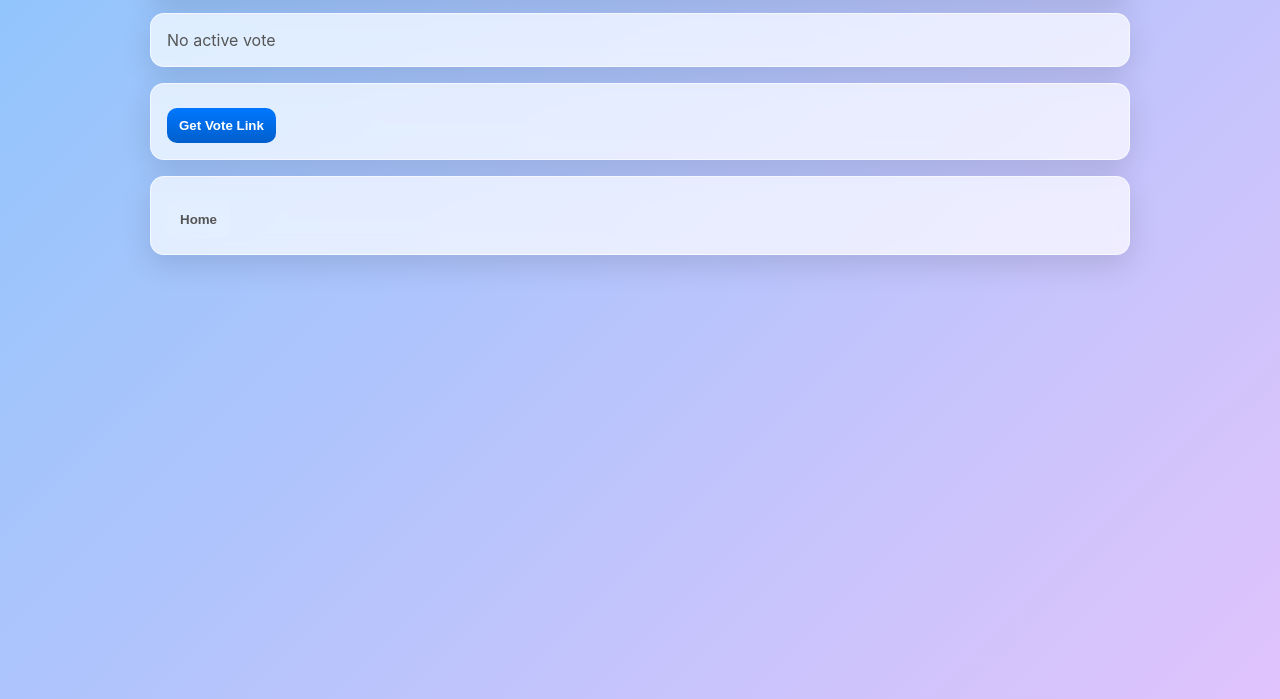
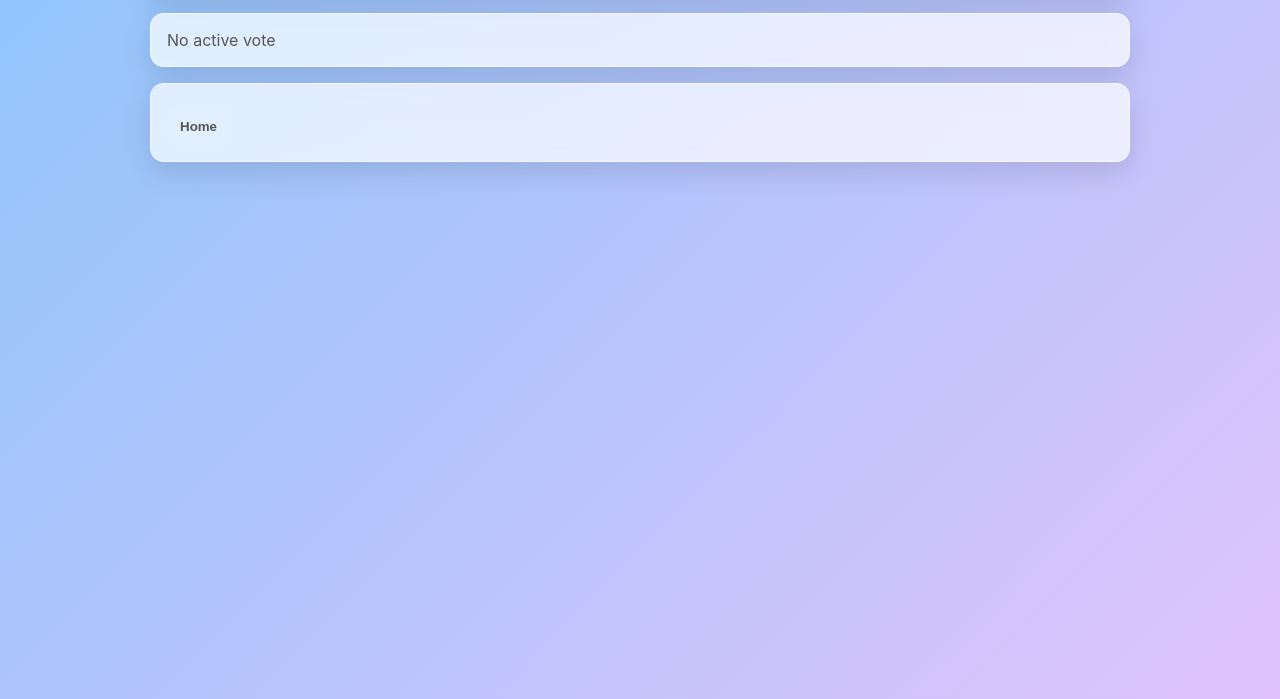
Before and after one commit to bearbunch/votemaster, a plain HTML site: page m/m/m/m/m/m/m/m/m/m/m/votemaster/current.html in a window 1280 px wide. Shown: the part 101-800 px from the top of the page. Drawn offline with Linux system fonts and the light colour scheme.

Commit message:
Update current.html
Signed-off-by: bearbunch <woodwardjake13@gmail.com>

```diff
--- a/m/m/m/m/m/m/m/m/m/m/m/votemaster/current.html
+++ b/m/m/m/m/m/m/m/m/m/m/m/votemaster/current.html
@@ -27,13 +27,6 @@
 
     <!-- Vote content -->
     <div id="currentCard" class="card"></div>
-
-    <!-- Share link button -->
-    <div class="card">
-      <div class="row">
-        <button class="btn btn-primary" onclick="showShareLinkPopup()">Get Vote Link</button>
-      </div>
-    </div>
 
     <!-- Navigation -->
     <div class="card">
```
